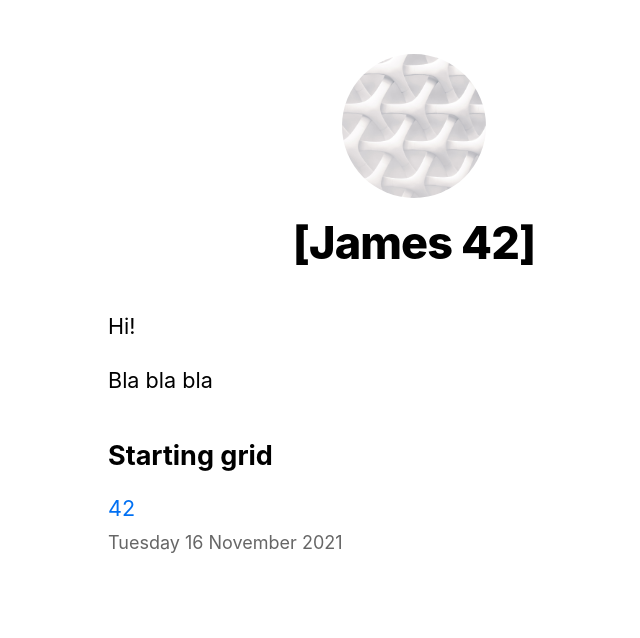
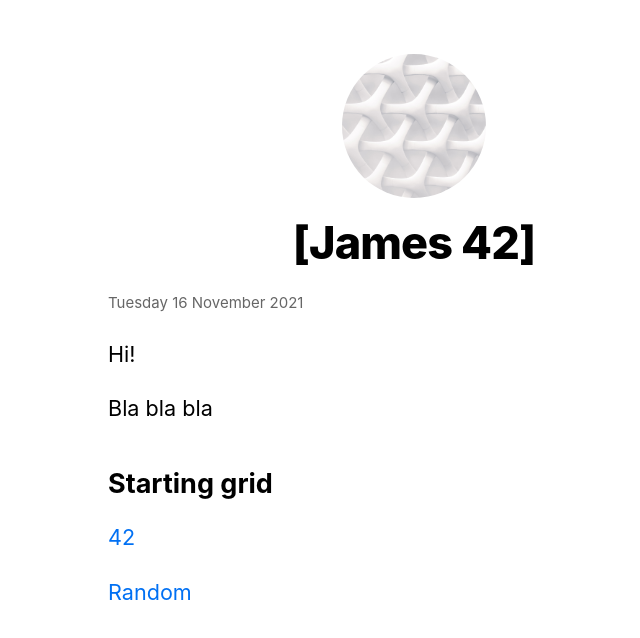
Before and after one commit to JamesHarrisonZa/game-of-life-2021, a Next.js app: page / in a window 1280 px wide. Shown: the top 638 px of the page, without its empty margins (226-866 px from the left). Built offline with nearby package versions, Linux system fonts and the light colour scheme.

Commit message:
Clean up index a bit and added random page

```diff
--- /dev/null
+++ b/pages/game/random.tsx
@@ -0,0 +1,5 @@
+const GameRandom: React.FC = () => {
+  return <h1>Will randomise the grid</h1>;
+};
+
+export default GameRandom;
--- a/pages/index.tsx
+++ b/pages/index.tsx
@@ -1,19 +1,10 @@
-import { GetStaticProps } from 'next';
 import Head from 'next/head';
 import Link from 'next/link';
 import utilStyles from '../styles/utils.module.css';
 import FormattedDate from '../components/FormattedDate';
 import Layout, { siteTitle } from '../components/layout';
 
-export default function Home({
-  allPostsData,
-}: {
-  allPostsData: {
-    date: string;
-    title: string;
-    id: string;
-  }[];
-}) {
+const Home: React.FC = () => {
   const todayDate = new Date();
 
   return (
@@ -21,24 +12,33 @@ export default function Home({
       <Head>
         <title>{siteTitle}</title>
       </Head>
+
+      <small className={utilStyles.lightText}>
+        <FormattedDate date={todayDate} />
+      </small>
+
       <section className={utilStyles.headingMd}>
         <p>Hi! </p>
         <p>Bla bla bla</p>
       </section>
+
       <section className={`${utilStyles.headingMd} ${utilStyles.padding1px}`}>
         <h2 className={utilStyles.headingLg}>Starting grid</h2>
         <ul className={utilStyles.list}>
           <li className={utilStyles.listItem} key={1}>
             <Link href={`/game/forty-two`}>
-              <a>{42}</a>
+              <a>{'42'}</a>
             </Link>
-            <br />
-            <small className={utilStyles.lightText}>
-              <FormattedDate date={todayDate} />
-            </small>
+          </li>
+          <li className={utilStyles.listItem} key={2}>
+            <Link href={`/game/random`}>
+              <a>{'Random'}</a>
+            </Link>
           </li>
         </ul>
       </section>
     </Layout>
   );
-}
+};
+
+export default Home;
```
